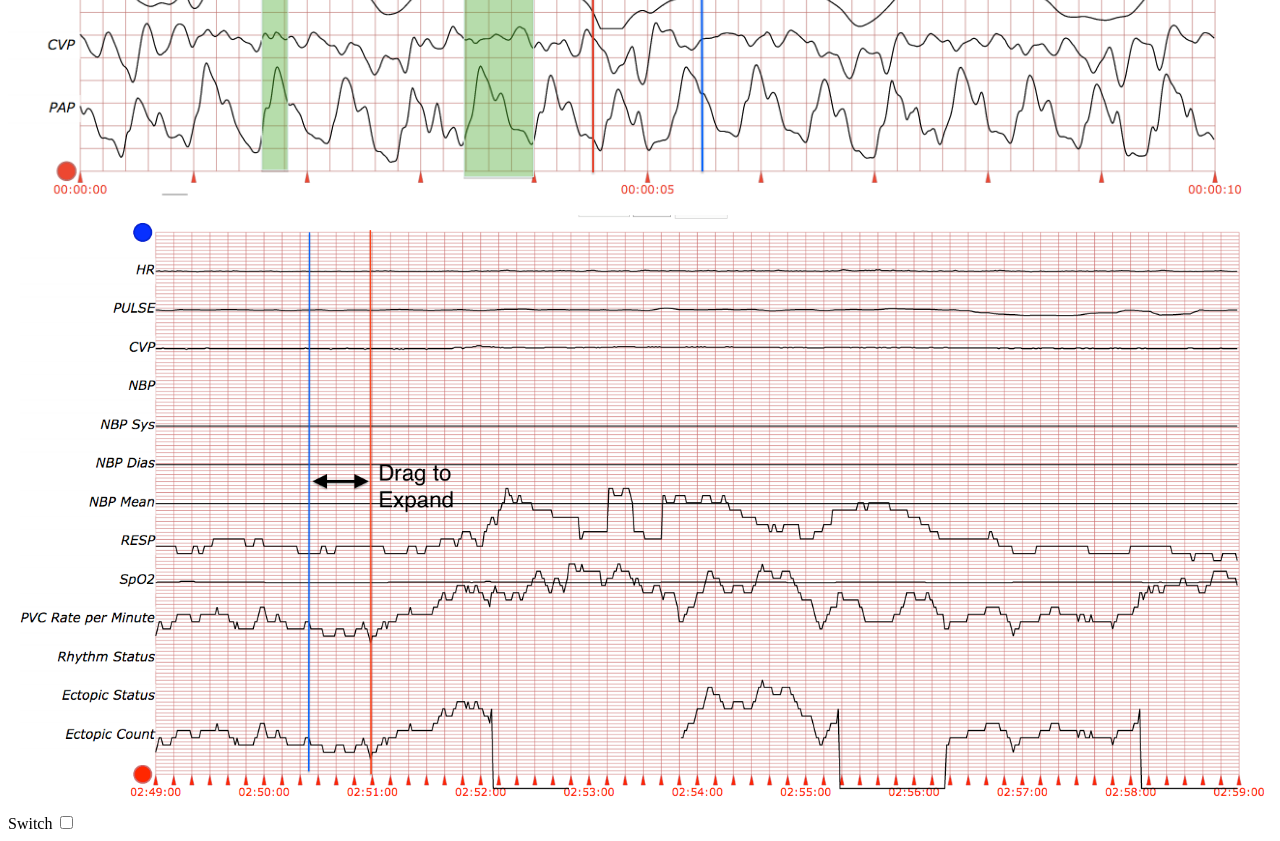
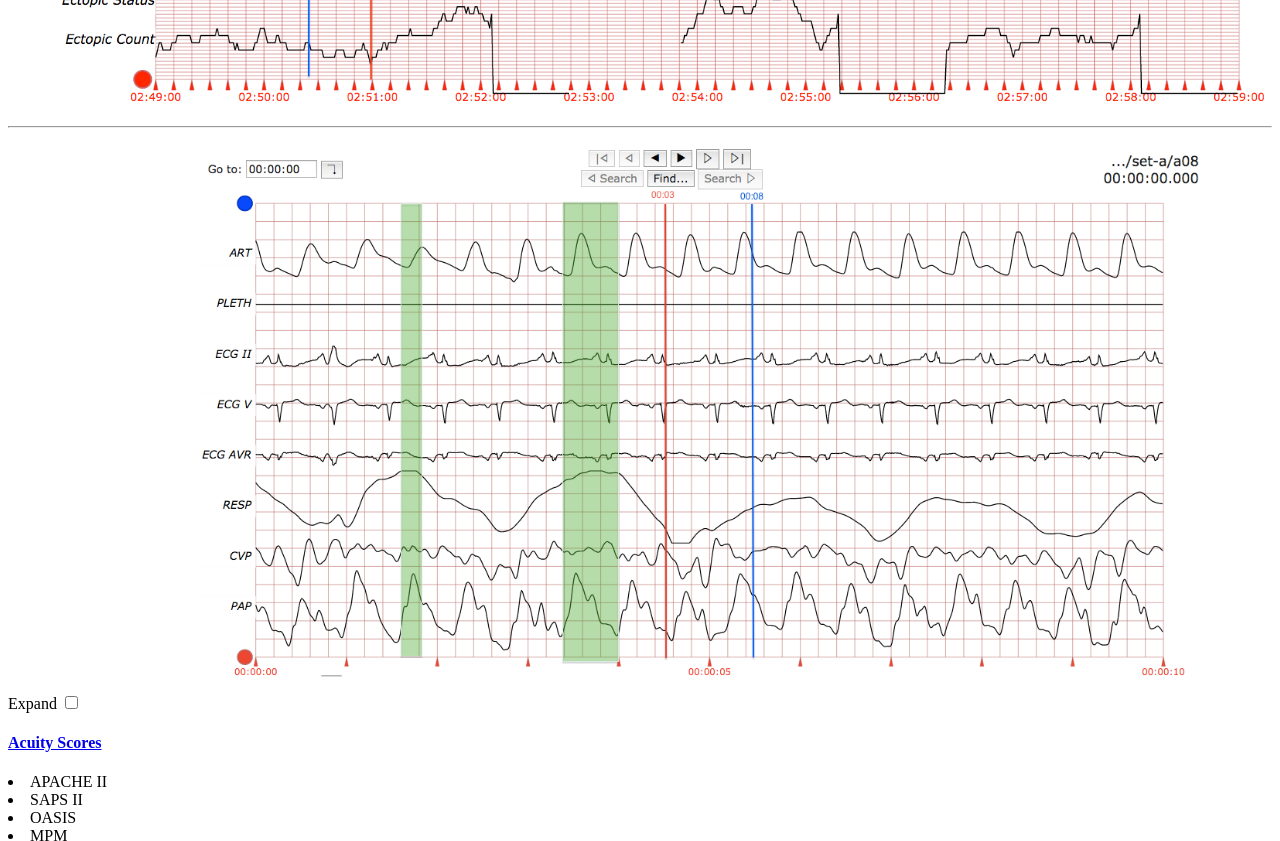
Before and after one commit to maxehnert/wireFrame, a plain HTML site: page index.html in a window 1280 px wide. Shown: the part 600-1441 px from the top of the page. Drawn offline with Linux system fonts and the light colour scheme.

Commit message:
changed the toggle for easier viewing

```diff
--- a/index.html
+++ b/index.html
@@ -65,14 +65,17 @@
 
           <!-- Center Column-->
           <col-10>
-            <div class="check-element animate-show" ng-show="checked">
-              <img src="./images/lightwave.png" alt="" style="width:100%">
+<!--             <div class="check-element animate-show" ng-hide="checked">
+-->              <img src="./images/123.png" alt="" style="width:100%"> <br /><hr>
+<!-- s            </div>
+ -->         <div class="check-element animate-show" ng-show="checked">
+              <img src="./images/lightwave.png" alt="" style="width:80%; margin-left: 15%">
             </div>
             <div class="check-element animate-show" ng-hide="checked">
-              <img src="./images/123.png" alt="" style="width:100%">
+              <img src="./images/lightwave.png" alt="" style="display: none">
             </div>
           </col-10>
-          <label for="checkbox">Switch</label>
+          <label for="checkbox">Expand</label>
           <input type="checkbox" ng-model="checked" aria-label="Toggle ngHide">
           <!-- End Center Column-->
           <!-- Right Column-->
```
